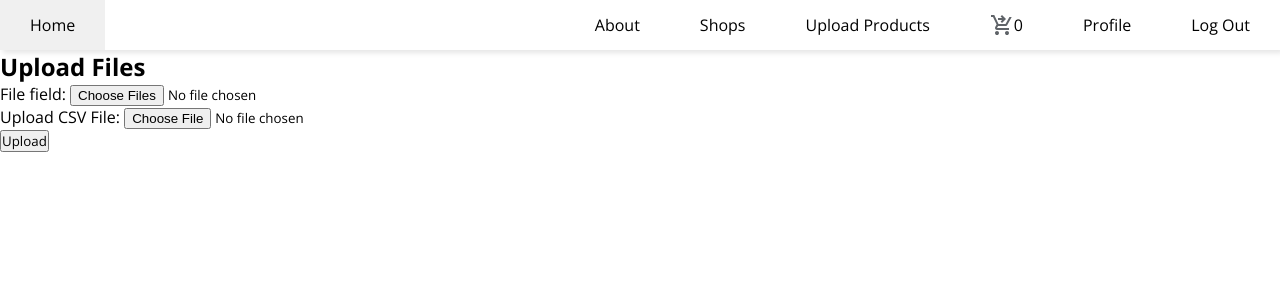
After one commit to Masum181/E-Commerce, a Django app: page /multiple_upload/ in a window 1280 px wide. The commit adds this page. Shown: the top 300 px of the page. Run offline with Django 4.2, Linux system fonts and the light colour scheme; the visitor is signed in with stand-in values (Sample User, id 1); data that the repository does not hold is empty; some libraries are stand-ins or nearby versions.

Commit message:
addding on 11-03-2025

```diff
--- a/products/forms.py
+++ b/products/forms.py
@@ -2,7 +2,7 @@ from django import forms
 from django.db import models
 from django.contrib.auth.models import User
 from .models import Order, Product, CartItem, Cart
-
+from django.core.validators import FileExtensionValidator
 
 # class OrderForm(forms.Form):
 #     location = forms.CharField(max_length=50, required=True, label='Delivary Location')
@@ -61,3 +61,49 @@ class OrderForm(forms.Form):
                 self.fields['cart_products'].label_from_instance = lambda obj: f"{obj.product.title})"
             except Cart.DoesNotExist:
                 print("No unpaid cart found for user.")  # Debugging output
+
+
+
+
+
+
+
+# class ProductCSVUploadForm(forms.Form):
+#     csv_file = forms.FileField(label="Upload CSV File")
+
+#     # ✅ FIX: Allow multiple files using FileField + clean method
+#     image_files = forms.FileField(
+#         label="Upload Images",
+#         required=False,
+#         widget=forms.FileInput(attrs={"multiple": True})  # ✅ FIX: Use `FileInput`
+#     )
+
+#     def clean_image_files(self):
+#         """ ✅ Validate multiple images and return them as a list """
+#         images = self.files.getlist("image_files")  # ✅ Retrieve multiple files
+#         if not images:
+#             return []
+#         return images  # ✅ Return the list of images
+
+
+
+class MultipleFileInput(forms.ClearableFileInput):
+    allow_multiple_selected = True
+
+class MultipleFileField(forms.FileField):
+    def __init__(self, *args, **kwargs):
+        kwargs.setdefault('widget', MultipleFileInput())
+        super().__init__(*args, **kwargs)
+
+    def clean(self, data, initial=None):
+        single_file_clean = super().clean
+        if isinstance(data, (list, tuple)):
+            result = [single_file_clean(d, initial) for d in data]
+        else:
+            result = [single_file_clean(data, initial)]
+        return result
+
+class FileFieldForm(forms.Form):
+    file_field =  MultipleFileField()
+    csv_file = forms.FileField(label='Upload CSV File',
+                               validators=[FileExtensionValidator(allowed_extensions=['csv'])])
--- a/products/models.py
+++ b/products/models.py
@@ -15,7 +15,7 @@ class Product(models.Model):
     brand = models.CharField(max_length=100)
     price = models.DecimalField(max_digits=10, decimal_places=2)
     image = models.ImageField(upload_to='products/', blank=True, null=True)
-    slug = models.SlugField(unique=True, blank=True, null=True) # for url friendly names
+    slug = models.SlugField(max_length=100,unique=True, blank=True, null=True) # for url friendly names
 
     def save(self, *args, **kwargs):
         if not self.slug or self.slug.strip() == '':
--- a/products/templates/products/base.html
+++ b/products/templates/products/base.html
@@ -15,7 +15,9 @@
             <li onclick=hideSidebar()><a href="#"><svg xmlns="http://www.w3.org/2000/svg" height="26" viewBox="0 -960 960 960" width="26" fill="#5f6368"><path d="m256-200-56-56 224-224-224-224 56-56 224 224 224-224 56 56-224 224 224 224-56 56-224-224-224 224Z"/></svg></a></li>
             <li><a href="#">About</a></li>
             <li><a href="#">Shops</a></li>
-            <li><a href="#">Forum</a></li>
+            {% if request.user.is_superuser %}
+                <li><a href="{% url 'multifile' %}">Upload Products</a></li>
+            {% endif %}
             <li><a href="{% url 'cart-items' %}">
                 <svg xmlns="http://www.w3.org/2000/svg" height="24px" viewBox="0 -960 960 960" width="24px" fill="#5f6368"><path d="m480-560-56-56 63-64H320v-80h167l-64-64 57-56 160 160-160 160ZM280-80q-33 0-56.5-23.5T200-160q0-33 23.5-56.5T280-240q33 0 56.5 23.5T360-160q0 33-23.5 56.5T280-80Zm400 0q-33 0-56.5-23.5T600-160q0-33 23.5-56.5T680-240q33 0 56.5 23.5T760-160q0 33-23.5 56.5T680-80ZM40-800v-80h131l170 360h280l156-280h91L692-482q-11 20-29.5 31T622-440H324l-44 80h480v80H280q-45 0-68.5-39t-1.5-79l54-98-144-304H40Z"/></svg>
                 <span>{{request.user.profile.get_cart_count }}</span></a></li>
@@ -33,7 +35,9 @@
             <li><a href="{% url 'product-home' %}">Home</a></li>
             <li class="hideOnMobile"><a href="#">About</a></li>
             <li class="hideOnMobile"><a href="#">Shops</a></li>
-            <li class="hideOnMobile"><a href="#">Forum</a></li>
+            {% if request.user.is_superuser %}
+                <li class="hideOnMobile"><a href="{% url 'multifile' %}">Upload Products</a></li>
+            {% endif %}
             <li class="hideOnMobile"><a href="{% url 'cart-items' %}">
                 <svg xmlns="http://www.w3.org/2000/svg" height="24px" viewBox="0 -960 960 960" width="24px" fill="#5f6368"><path d="m480-560-56-56 63-64H320v-80h167l-64-64 57-56 160 160-160 160ZM280-80q-33 0-56.5-23.5T200-160q0-33 23.5-56.5T280-240q33 0 56.5 23.5T360-160q0 33-23.5 56.5T280-80Zm400 0q-33 0-56.5-23.5T600-160q0-33 23.5-56.5T680-240q33 0 56.5 23.5T760-160q0 33-23.5 56.5T680-80ZM40-800v-80h131l170 360h280l156-280h91L692-482q-11 20-29.5 31T622-440H324l-44 80h480v80H280q-45 0-68.5-39t-1.5-79l54-98-144-304H40Z"/></svg>
                 <span>{{request.user.profile.get_cart_count }}</span>
--- /dev/null
+++ b/products/templates/products/upload.html
@@ -0,0 +1,9 @@
+{% extends 'products/base.html' %}
+{% block content %}
+    <h2>Upload Files</h2>
+    <form method="post" enctype="multipart/form-data">
+        {% csrf_token %}
+        {{ form.as_p }}
+        <button type="submit">Upload</button>
+    </form>
+{% endblock %}
--- a/products/urls.py
+++ b/products/urls.py
@@ -6,7 +6,8 @@ from .views import (
     cart,
     remove_cart,
     order_now,
-    order_history
+    order_history,
+    FileFieldFormView
 )
 
 
@@ -17,6 +18,7 @@ urlpatterns=[
     path('cart-items/', cart, name='cart-items'),
     path('remove-cart/<id>/', remove_cart, name='remove-cart'),
     path('order-now/', order_now, name='order'),
-    path('order_history/', order_history, name='order_history')
+    path('order_history/', order_history, name='order_history'),
+    path('multiple_upload/', FileFieldFormView.as_view(), name='multifile'),
 
 ]
--- a/products/views.py
+++ b/products/views.py
@@ -1,12 +1,17 @@
 from django.shortcuts import render, get_object_or_404, redirect
 from django.contrib.auth.mixins import LoginRequiredMixin, UserPassesTestMixin
 from django.contrib.auth.models import User
-from django.http import HttpResponseRedirect
-from .forms import OrderForm
+from django.http import HttpResponseRedirect, HttpResponseForbidden
+from .forms import OrderForm, FileFieldForm
 from django.utils.timezone import now
 from django.contrib import messages
 from django.contrib.auth.decorators import login_required
+from django.utils.text import slugify
 
+import os
+import csv
+
+from django.conf import settings
 from django.views.generic import (
     ListView,
     DetailView,
@@ -14,6 +19,8 @@ from django.views.generic import (
     UpdateView,
     DeleteView
 )
+from django.views.generic.edit import FormView
+
 
 from .models import (
     Product,
@@ -98,3 +105,46 @@ def order_now(request):
 def order_history(request):
     orders = Order.objects.filter(user=request.user).order_by('-timestamp')
     return render(request, 'products/order_history.html', {'orders': orders})
+
+class FileFieldFormView(UserPassesTestMixin, LoginRequiredMixin,FormView):
+    form_class = FileFieldForm
+    template_name = 'products/upload.html'
+    success_url = '/'
+    login_url = '/login/'
+
+    def test_func(self):
+        """Only allow superusers to access this view"""
+        return self.request.user.is_superuser
+
+    def handle_no_permission(self):
+        """Redirect unauthorized users or show a 403 Forbidden error"""
+        if not self.request.user.is_authenticated:
+            return super().handle_no_permission() # Redirect to login page
+        return HttpResponseForbidden('You are not allowed to upload files')
+
+
+    def form_valid(self, form):
+        files = form.cleaned_data['file_field']
+        csv_file = form.cleaned_data['csv_file']
+        print(type(csv_file))
+        upload_dir = os.path.join(settings.MEDIA_ROOT, 'products')
+        for f in files:
+            file_path = os.path.join(upload_dir, f.name)
+            with open(file_path, 'wb+') as destination:
+                for chunk in f.chunks():
+                    destination.write(chunk)
+
+        decoded_csv_file = csv_file.read().decode('unicode_escape').splitlines()
+        reader = csv.reader(decoded_csv_file)
+        next(reader)
+        new_products = []
+        for row in reader:
+            title, description,category, brand, price, image  = row[:6]
+            slug = slugify(title)
+            product = Product(title=title, description=description, category=category, brand=brand, price=price, image=image, slug=slug)
+            # product.save()
+            new_products.append(product)
+        print("slugigfy come ")
+        Product.objects.bulk_create(new_products) # Bulk insert into DB
+        messages.success(self.request, f"Successfully import {len(new_products)} products with images!")
+        return super().form_valid(form)
```
Also changed, not shown: products/admin.py (+65 -0 lines), media/products/613741WClyS._AC_SX679_.jpg (added), media/products/710k6aVllUL._AC_SX425_.jpg (added), media/products/71Q6zkV1cYL._SY425_.jpg (added), media/products/gucci_sneaker.jpg (added), products/migrations/0012_alter_product_slug.py (added).
